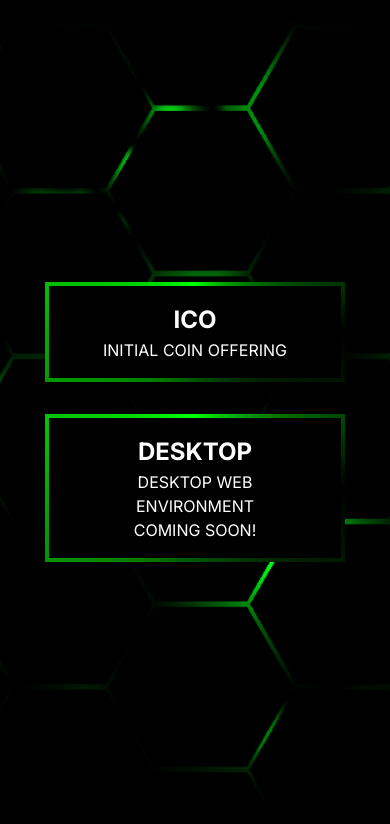
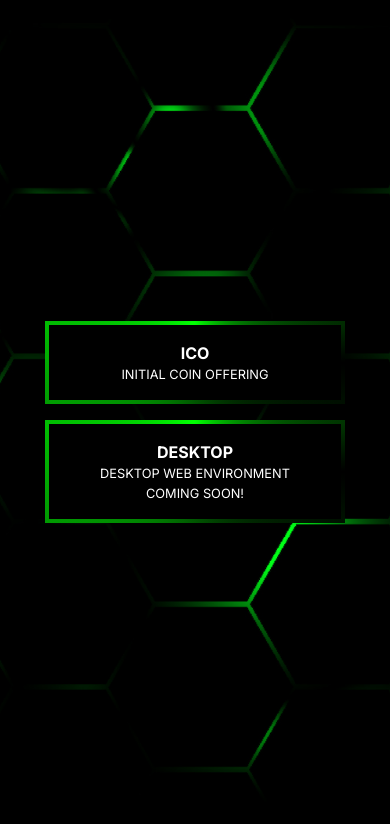
Before and after one commit to WolfZAlpha/prospera-defi-true, a Next.js app: page /selection in a window 390 px wide. Shown: the top 824 px of the page. Built offline with nearby package versions, Linux system fonts and the light colour scheme.

Commit message:
selection page responsive settings

```diff
--- a/src/app/selection/page.tsx
+++ b/src/app/selection/page.tsx
@@ -9,10 +9,8 @@ const SelectionPage: React.FC = () => {
 
   const handleNavigation = (path: string) => {
     if (path.startsWith('https')) {
-      // For external links, use window.location
       window.location.href = path;
     } else {
-      // For internal navigation, use router.push
       router.push(path);
     }
   };
--- a/src/styles/SelectionPage.module.css
+++ b/src/styles/SelectionPage.module.css
@@ -12,17 +12,18 @@
   align-items: center;
   flex-direction: column;
   margin: 0;
+  padding: 1rem;
 }
 
 .button {
   display: inline-block;
   margin: 1rem 0;
-    padding: 1rem 2rem;
+  padding: 1rem;
   border-radius: 0;
   border: 4px solid transparent;
   color: white;
   text-transform: uppercase;
-    font-size: 1.5rem;
+  font-size: clamp(1rem, 4vw, 1.5rem);
   font-weight: 700;
   background: black;
   position: relative;
@@ -31,13 +32,14 @@
   transition: color 0.3s, background-color 0.3s, border-image 0.3s;
   --border-angle: 0turn;
   border-image: conic-gradient(from var(--border-angle), #01ff02, transparent 25%, #01ff02 99%) 1;
-    width: 300px; /* Adjust the width as needed */
+  width: clamp(200px, 80vw, 300px);
+  max-width: 100%;
   text-align: center;
 }
 
 .button p {
   margin: 0;
-    font-size: 1rem;
+  font-size: clamp(0.8rem, 3vw, 1rem);
   font-weight: 400;
 }
 
@@ -75,3 +77,13 @@
 .button:hover.buttonDesktop {
   --border-angle: 1turn;
 }
+
+@media (max-width: 768px) {
+  .selectionPage {
+    padding: 2rem;
+  }
+
+  .button {
+    margin: 0.5rem 0;
+  }
+}
```
Lines whose indentation alone changed are shown as unchanged.
